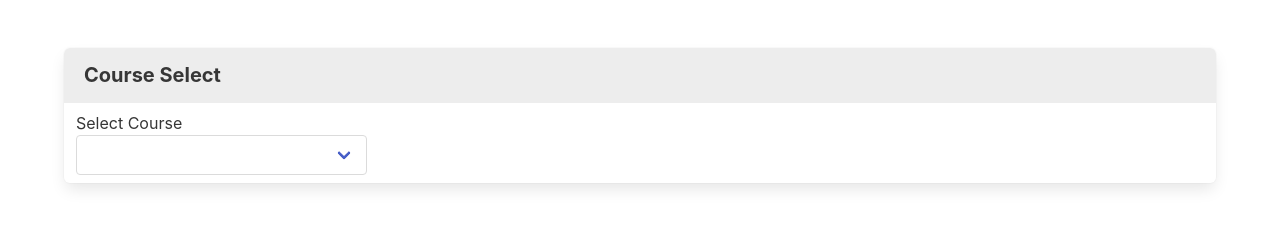
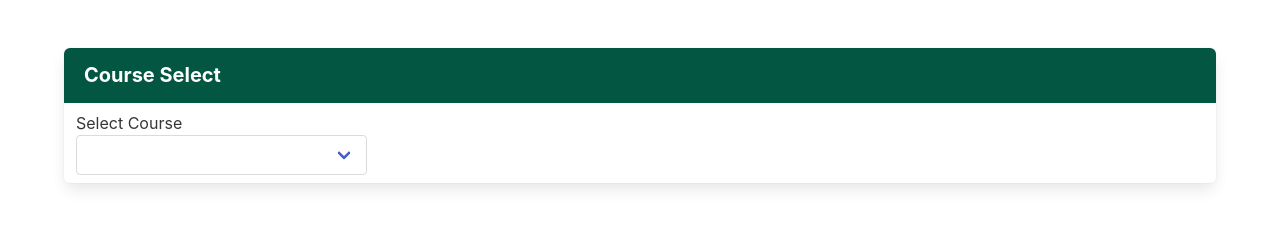
Before and after one commit to corykitchens/ors-app, a website: page client/index.html in a window 1280 px wide. Drawn offline with nearby package versions, Linux system fonts and the light colour scheme.

Commit message:
Use cp green for bg colors

```diff
--- a/client/css/ors.css
+++ b/client/css/ors.css
@@ -1,3 +1,8 @@
+.cp-green {
+  background-color: rgb(3,86,66);
+  color: #FFF;
+}
+
 /*Seat Container*/
 .cp-seat-display-container {
   width: 100%;
--- a/client/index.html
+++ b/client/index.html
@@ -12,7 +12,7 @@
   <section class="section">
     <div class="container">
       <div class="panel">
-        <p class="panel-heading">
+        <p class="panel-heading cp-green">
           Course Select
         </p>
         <div class="panel-block">
@@ -29,7 +29,7 @@
         </div>
       </div>
       <div class="panel" ng-show="selectedCourse">
-        <p class="panel-heading">
+        <p class="panel-heading cp-green">
           {{selectedCourse.name}} Enrollment
         </p>
         <div class="panel-block">
```
